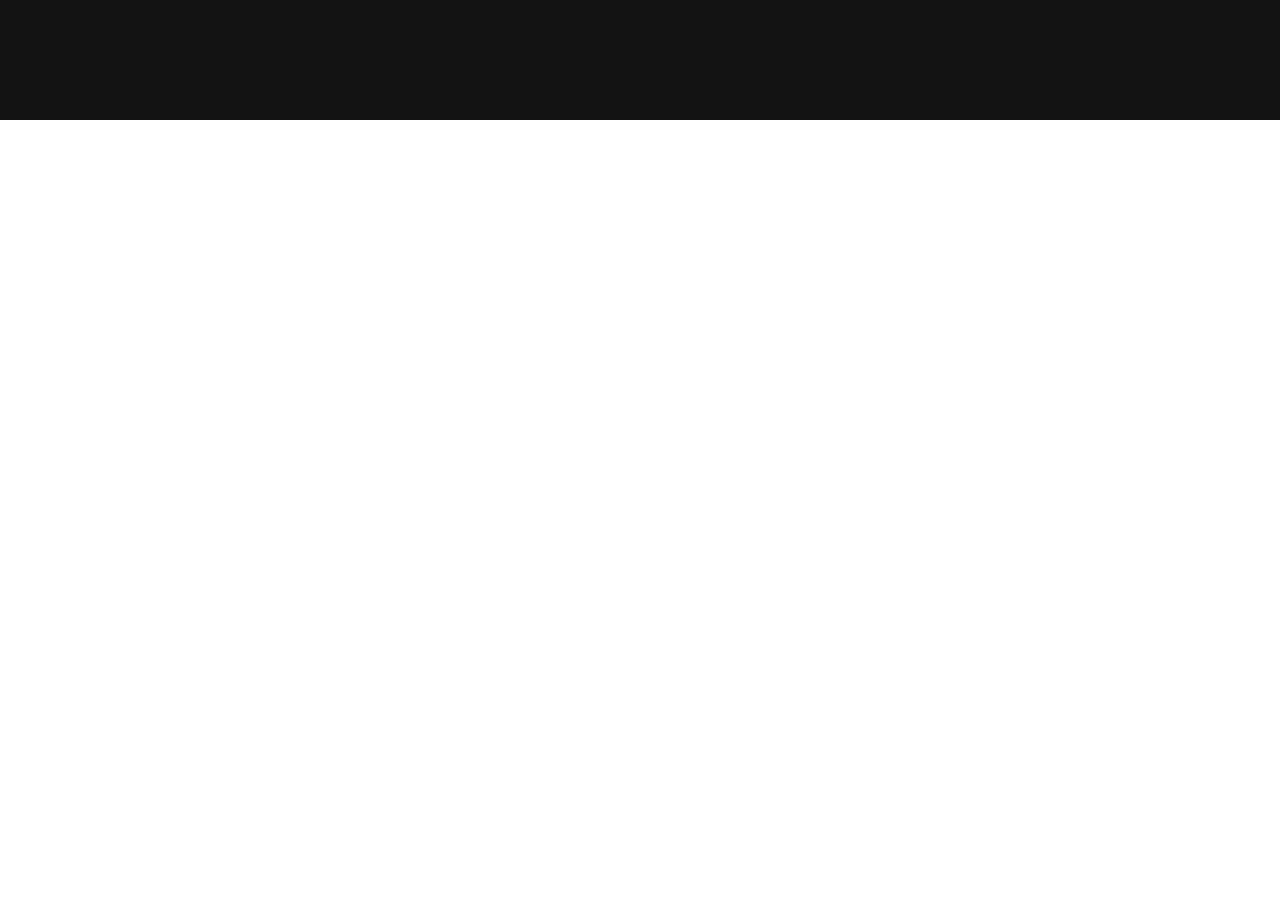
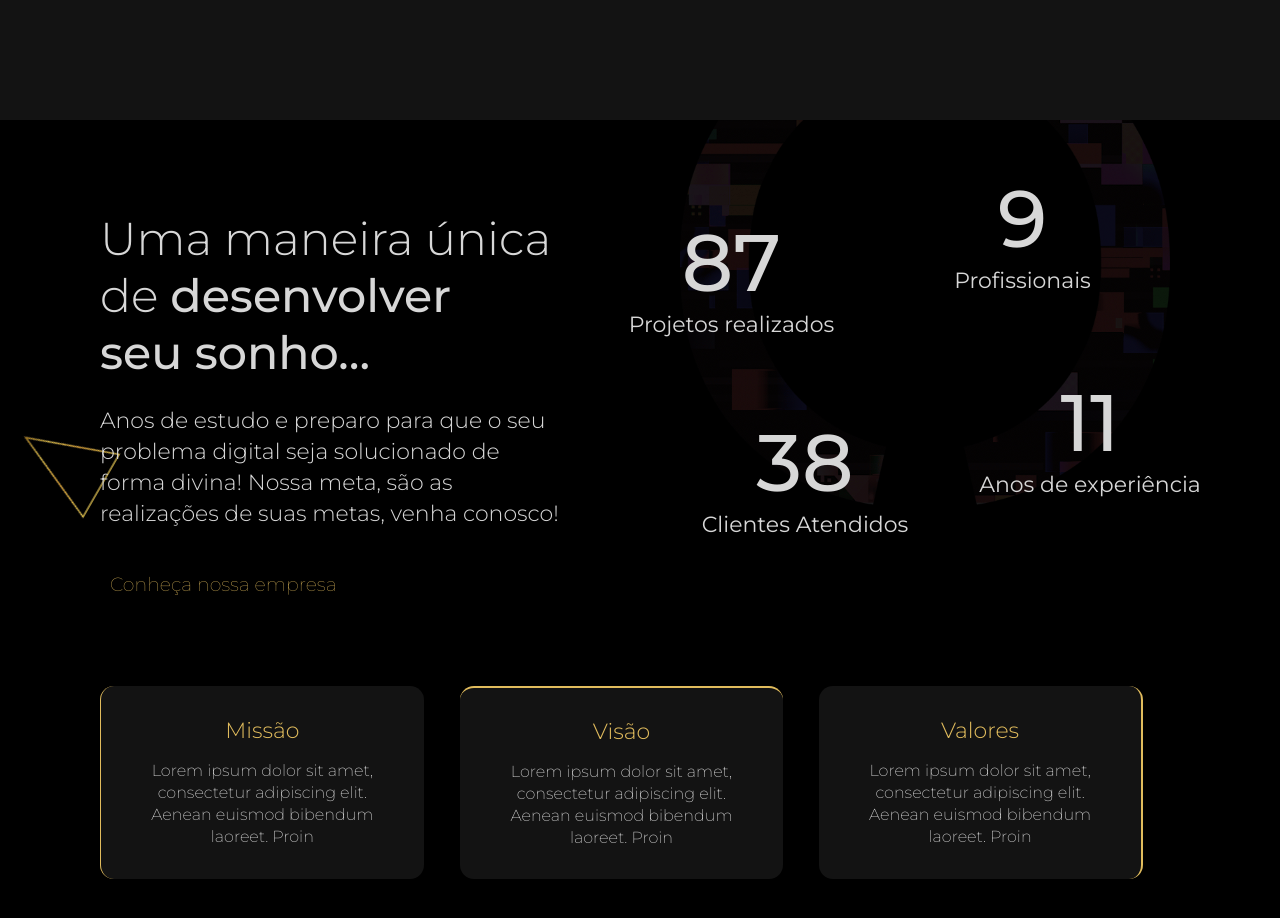
Before and after one commit to flpsoares/hermes-solution, a Next.js app: page / in a window 1280 px wide. Shown: the part 680-1598 px from the top of the page. Before the commit the page ends 800 px from the top, so only its background shows below. Built offline with nearby package versions, Linux system fonts and the light colour scheme.

Commit message:
feat: created company numbers

```diff
--- a/src/@types/floatimage.d.ts
+++ b/src/@types/floatimage.d.ts
@@ -9,4 +9,5 @@ export interface FloatImageProps {
   right?: string
   bottom?: string
   left?: string
+  zindex?: string
 }
--- /dev/null
+++ b/src/components/BoxNumbers/index.tsx
@@ -0,0 +1,23 @@
+import { Container } from './style'
+
+interface BoxProps {
+  title: string
+  context: string
+  borderleft?: string
+  borderright?: string
+  bordertop?: string
+  borderbottom?: string
+}
+export const BoxNumbers = (props: BoxProps) => {
+  return (
+    <Container
+      borderbottom={props.borderbottom}
+      borderleft={props.borderleft}
+      borderright={props.borderright}
+      bordertop={props.bordertop}
+    >
+      <h1>{props.title}</h1>
+      <p>{props.context}</p>
+    </Container>
+  )
+}
--- /dev/null
+++ b/src/components/BoxNumbers/style.ts
@@ -0,0 +1,43 @@
+import styled from 'styled-components'
+
+interface ContainerProps {
+  bordertop?: string
+  borderbottom?: string
+  borderleft?: string
+  borderright?: string
+}
+
+export const Container = styled.div<ContainerProps>`
+  border-top: ${(props) => props.bordertop};
+  border-bottom: ${(props) => props.borderbottom};
+  border-right: ${(props) => props.borderright};
+  border-left: ${(props) => props.borderleft};
+
+  @media (max-width: 800px) {
+    width: 100%;
+  }
+
+  width: 90%;
+  background: var(--background-primary);
+
+  display: flex;
+  flex-direction: column;
+  align-items: center;
+  justify-content: center;
+  text-align: center;
+
+  padding: 3rem;
+  border-radius: 1.4rem;
+
+  h1 {
+    font-size: 2.2rem;
+    font-weight: 300;
+    margin-bottom: 1.6rem;
+    color: var(--primary);
+  }
+  p {
+    font-size: 1.6rem;
+    font-weight: 200;
+    line-height: 2.2rem;
+  }
+`
--- a/src/components/FloatImage/index.tsx
+++ b/src/components/FloatImage/index.tsx
@@ -10,6 +10,7 @@ export const FloatImage = (props: FloatImageProps) => {
       bottom={props.bottom}
       left={props.left}
       rotate={props.rotate}
+      zindex={props.zindex}
     >
       <Image
         src={props.src}
--- a/src/components/FloatImage/style.ts
+++ b/src/components/FloatImage/style.ts
@@ -7,6 +7,7 @@ interface ContainerProps {
   bottom?: string
   left?: string
   rotate?: string
+  zindex?: string
 }
 
 const vertical = keyframes`
@@ -49,6 +50,7 @@ export const Container = styled.div<ContainerProps>`
   right: ${(props) => props.right};
   bottom: ${(props) => props.bottom};
   left: ${(props) => props.left};
+  z-index: ${(props) => props.zindex};
 `
 
 export const Image = styled.img<FloatImageProps>`
--- /dev/null
+++ b/src/components/Numbers/index.tsx
@@ -0,0 +1,24 @@
+import { Container } from './style'
+
+interface NumberProps {
+  number: number
+  title: string
+  top?: string
+  bottom?: string
+  left?: string
+  right?: string
+}
+
+export const Number = (props: NumberProps) => {
+  return (
+    <Container
+      top={props.top}
+      bottom={props.bottom}
+      left={props.left}
+      right={props.right}
+    >
+      <h2>{props.number}</h2>
+      <p>{props.title}</p>
+    </Container>
+  )
+}
--- /dev/null
+++ b/src/components/Numbers/style.ts
@@ -0,0 +1,32 @@
+import styled from 'styled-components'
+
+interface ContainerProps {
+  top?: string
+  bottom?: string
+  left?: string
+  right?: string
+}
+
+export const Container = styled.div<ContainerProps>`
+  position: absolute;
+
+  top: ${(props) => props.top};
+  bottom: ${(props) => props.bottom};
+  left: ${(props) => props.left};
+  right: ${(props) => props.right};
+
+  display: flex;
+  flex-direction: column;
+  align-items: center;
+  justify-content: center;
+  z-index: 3;
+
+  h2 {
+    font-size: 8rem;
+    font-weight: 500;
+  }
+  p {
+    text-align: center;
+    font-size: 2.2rem;
+  }
+`
--- /dev/null
+++ b/src/components/layout/CompanyNumbers/index.tsx
@@ -0,0 +1,87 @@
+import { BoxNumbers } from '../../BoxNumbers'
+import { FloatImage } from '../../FloatImage'
+import { Number } from '../../Numbers'
+import { BoxWrapper, Container, Left, Right, Wrapper } from './style'
+
+export const CompanyNumbers: React.FC = () => {
+  return (
+    <Container>
+      <section>
+        <Left>
+          <h1>
+            Uma maneira única
+            <br /> de{' '}
+            <b>
+              desenvolver
+              <br /> seu sonho…
+            </b>
+          </h1>
+          <p>
+            Anos de estudo e preparo para que o seu problema digital seja solucionado
+            de forma divina! Nossa meta, são as realizações de suas metas, venha
+            conosco!
+          </p>
+          <button>Conheça nossa empresa </button>
+        </Left>
+        <Right>
+          <Wrapper>
+            <Number
+              number={87}
+              title="Projetos realizados"
+              top="0.4rem"
+              right="5.6rem"
+            />
+            <Number number={9} title="Profissionais" bottom="4rem" right="3.5em" />
+          </Wrapper>
+
+          <Wrapper>
+            <Number number={38} title="Clientes Atendidos" top="1em" right="-1rem" />
+            <Number
+              number={11}
+              title="Anos de experiência"
+              bottom="3em"
+              right="-3rem"
+            />
+          </Wrapper>
+        </Right>
+      </section>
+      <BoxWrapper>
+        <BoxNumbers
+          title="Missão"
+          context="Lorem ipsum dolor sit amet, consectetur adipiscing elit. Aenean euismod bibendum laoreet. Proin"
+          borderleft="1px solid var(--primary)"
+        />
+        <BoxNumbers
+          title="Visão"
+          context="Lorem ipsum dolor sit amet, consectetur adipiscing elit. Aenean euismod bibendum laoreet. Proin"
+          bordertop="2px solid var(--primary)"
+        />
+        <BoxNumbers
+          borderright="2px solid var(--primary)"
+          title="Valores"
+          context="Lorem ipsum dolor sit amet, consectetur adipiscing elit. Aenean euismod bibendum laoreet. Proin"
+        />
+      </BoxWrapper>
+      <FloatImage
+        src="./assets/colored-circle.gif"
+        height="70%"
+        width="70%"
+        top="-10rem"
+        right="-10rem"
+        zindex="1"
+        brightness="0.1"
+      />
+      <FloatImage
+        src="./assets/triangle.png"
+        height="63%"
+        width="63%"
+        top="32rem"
+        left="1rem"
+        zindex="5"
+        brightness="1"
+        rotate="30"
+        animation="vertical"
+      />
+    </Container>
+  )
+}
--- /dev/null
+++ b/src/components/layout/CompanyNumbers/style.ts
@@ -0,0 +1,125 @@
+import styled from 'styled-components'
+export const Container = styled.div`
+  position: relative;
+  padding: 9rem 20rem;
+
+  overflow: hidden;
+
+  section {
+    display: grid;
+    grid-template-columns: 50% 50%;
+
+    @media (max-width: 900px) {
+      grid-template-columns: 100%;
+    }
+  }
+
+  @media (max-width: 1280px) {
+    padding: 9rem 10rem;
+  }
+
+  @media (max-width: 800px) {
+    padding: 3rem 0.1rem;
+  }
+`
+
+export const Left = styled.div`
+  width: 100;
+  z-index: 10;
+
+  h1 {
+    font-size: 4.6rem;
+
+    font-weight: 300;
+    margin-bottom: 2.4rem;
+    b {
+      font-weight: 500;
+    }
+  }
+
+  p {
+    word-wrap: break-word;
+    font-size: 2.2rem;
+    line-height: 3.1rem;
+
+    font-weight: 300;
+    margin-bottom: 3.4rem;
+
+    width: 86%;
+    @media (max-width: 800px) {
+      width: 100%;
+    }
+  }
+
+  button {
+    font-size: 1.9rem;
+    padding: 1rem;
+    color: var(--primary);
+    font-weight: 100;
+    background: rgb(0, 0, 0);
+    margin-left: 0;
+    border-left: 0px solid black;
+
+    transition: border 0.4s, margin-left 0.2s;
+
+    &:hover {
+      margin-left: 0.2rem;
+      border-left: 3px solid var(--primary);
+    }
+
+    @media (max-width: 800px) {
+      margin-bottom: 2rem;
+    }
+  }
+
+  @media (max-width: 800px) {
+    text-align: center;
+  }
+`
+
+export const Right = styled.div`
+  width: 100%;
+
+  div:nth-child(1) {
+    margin-left: 1rem;
+    position: relative;
+  }
+  div:nth-child(2) {
+    margin-left: 2rem;
+    position: relative;
+  }
+`
+
+export const BoxWrapper = styled.div`
+  display: grid;
+  grid-template-columns: repeat(3, 33.3%);
+  margin-top: 8rem;
+
+  @media (max-width: 800px) {
+    gap: 2rem;
+    padding: 0 1rem;
+    grid-template-columns: 100%;
+  }
+`
+
+export const Wrapper = styled.div`
+  display: grid;
+  grid-template-columns: repeat(2, 50%);
+  margin-bottom: 7rem;
+  position: relative;
+
+  @media (max-width: 800px) {
+    div:nth-child(1) {
+      top: 0;
+      left: 0;
+      right: 0;
+      border: 0;
+    }
+    div:nth-child(2) {
+      top: 0;
+      left: 0;
+      right: 0;
+      border: 0;
+    }
+  }
+`
--- a/src/pages/index.tsx
+++ b/src/pages/index.tsx
@@ -1,5 +1,6 @@
 import styled from 'styled-components'
 import { Banner } from '../components/layout/Banner'
+import { CompanyNumbers } from '../components/layout/CompanyNumbers'
 import { Header } from '../components/layout/Header'
 
 const Container = styled.div`
@@ -12,6 +13,7 @@ export default function Home() {
     <Container>
       <Header />
       <Banner />
+      <CompanyNumbers />
     </Container>
   )
 }
--- a/src/styles/global.ts
+++ b/src/styles/global.ts
@@ -15,10 +15,18 @@ export default createGlobalStyle`
     outline: 0;
     box-sizing: border-box;
     color: var(--text);
+    }
+
+  html{
+    font-size: 62.5%; /* 10px */
   }
 
   body {
     -webkit-font-smoothing: antialiased;
+    font-family: 'Montserrat', sans-serif;
+  }
+
+  button, input{
     font-family: 'Montserrat', sans-serif;
   }
 
```
Also changed, not shown: 1 other file (tests, documents, lock files or other folders).
